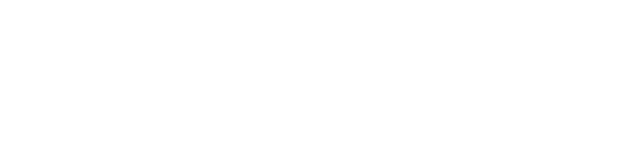
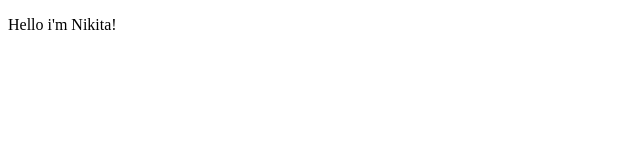
Before and after one commit to LonelyBush/rsschool-cv, a plain HTML site: page index.html in a window 1280 px wide. Shown: the whole page, without its empty margins (0-640 px from the left). Drawn offline with Linux system fonts and the light colour scheme.

Commit message:
feat: add paragraph to index.html

```diff
--- a/index.html
+++ b/index.html
@@ -7,6 +7,6 @@
     <title>Document</title>
 </head>
 <body>
-
+    <p>Hello i'm Nikita!</p>
 </body>
 </html>
```
